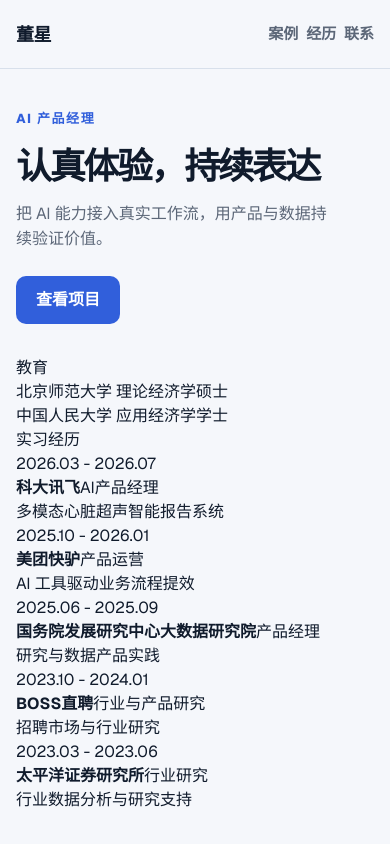
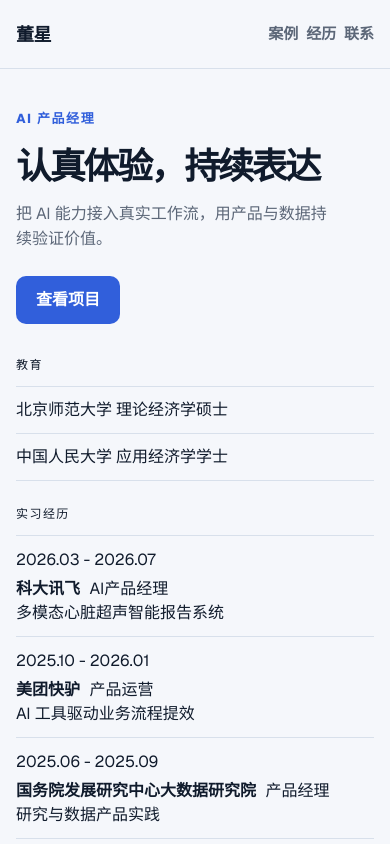
Before and after one commit to aurostars/aurostars.github.io, a Next.js app: page / in a window 390 px wide. Shown: the top 844 px of the page. Built offline with nearby package versions, Linux system fonts and the light colour scheme.

Commit message:
style: refine portfolio content hierarchy
Co-Authored-By: Aime <aime@bytedance.com>
Change-Id: I065b8003272fcbac509c3b58fdae0ffd4f8d485a

```diff
--- a/src/app/globals.css
+++ b/src/app/globals.css
@@ -205,46 +205,49 @@ button:focus-visible {
   transform: translateY(1px);
 }
 
-.hero-collage {
+.hero-profile {
   display: grid;
-  grid-template-columns: minmax(0, 0.78fr) minmax(0, 1.22fr);
-  grid-template-rows: repeat(2, minmax(0, 1fr));
-  gap: 1rem;
-  min-width: 0;
-  max-height: 22.5rem;
+  gap: 1.5rem;
+  align-self: stretch;
+  padding-left: clamp(1.5rem, 3vw, 3rem);
+  border-left: 1px solid var(--color-border);
 }
 
-.hero-shot {
-  min-width: 0;
-  margin: 0;
-  overflow: hidden;
-  border: 1px solid var(--color-border);
-  border-radius: 16px;
-  background: var(--color-surface);
+.hero-education h2,
+.hero-experience h2 {
+  margin: 0 0 0.75rem;
+  font-size: 0.75rem;
+  letter-spacing: 0.12em;
+  text-transform: uppercase;
 }
 
-.hero-shot-1 {
-  display: grid;
-  grid-row: 1 / 3;
-  place-items: center;
-  aspect-ratio: 3 / 4;
-  padding: clamp(1.5rem, 4vw, 3rem);
+.hero-education-list,
+.hero-experience-list {
+  border-top: 1px solid var(--color-border);
 }
 
-.hero-shot-2,
-.hero-shot-3 {
-  aspect-ratio: 16 / 10;
+.hero-education-list p,
+.hero-experience-row {
+  margin: 0;
+  padding-block: 0.7rem;
+  border-bottom: 1px solid var(--color-border);
 }
 
-.hero-shot img {
-  width: 100%;
-  height: 100%;
-  object-fit: cover;
+.hero-experience-row {
+  display: grid;
+  grid-template-columns: 7rem minmax(0, 1fr);
+  gap: 1rem;
 }
 
-.hero-shot-1 img {
-  height: auto;
-  object-fit: contain;
+.hero-experience-main p {
+  margin: 0;
+}
+
+.hero-experience-main p:first-child {
+  display: flex;
+  gap: 0.6rem;
+  align-items: baseline;
+  flex-wrap: wrap;
 }
 
 @media (max-width: 767px) {
@@ -259,23 +262,14 @@ button:focus-visible {
     font-size: clamp(2.125rem, 10vw, 2.25rem);
   }
 
-  .hero-collage {
-    grid-template-columns: 1fr;
-    grid-template-rows: auto;
-    width: 100%;
-    max-height: none;
+  .hero-profile {
+    padding-left: 0;
+    border-left: 0;
   }
 
-  .hero-shot-1,
-  .hero-shot-2,
-  .hero-shot-3 {
-    grid-row: auto;
-    width: 100%;
-    aspect-ratio: 16 / 10;
-  }
-
-  .hero-shot-1 {
-    aspect-ratio: 1;
+  .hero-experience-row {
+    grid-template-columns: 1fr;
+    gap: 0.35rem;
   }
 }
 
@@ -318,6 +312,7 @@ button:focus-visible {
 
 .case-card {
   display: grid;
+  grid-template-rows: auto 1fr auto;
   grid-row: 1;
   overflow: hidden;
   border: 1px solid var(--color-border);
@@ -389,6 +384,8 @@ button:focus-visible {
   flex-wrap: wrap;
   gap: 0.75rem 1.25rem;
   align-items: center;
+  align-self: end;
+  margin-top: auto;
 }
 
 .case-card-actions button,
--- a/src/components/case-summary-card.tsx
+++ b/src/components/case-summary-card.tsx
@@ -11,7 +11,11 @@ export function CaseSummaryCard({ project, expanded, onToggle }: CaseSummaryCard
   const cover = project.media.find((media) => !media.src.endsWith("icon.png")) ?? project.media[0];
 
   return (
-    <article className={`case-card${expanded ? " is-expanded" : ""}`} aria-labelledby={`${project.slug}-title`}>
+    <article
+      className={`case-card${expanded ? " is-expanded" : ""}`}
+      aria-labelledby={`${project.slug}-title`}
+      data-testid="case-summary-card"
+    >
       <figure className="case-card-media">
         <Image
           src={cover.src}
--- a/src/components/featured-cases.tsx
+++ b/src/components/featured-cases.tsx
@@ -12,8 +12,7 @@ export function FeaturedCases({ projects }: { projects: ProjectCase[] }) {
   return (
     <section className="cases-section site-container" id="cases" aria-labelledby="cases-title">
       <header className="section-heading compact-heading">
-        <h2 id="cases-title">代表案例</h2>
-        <p>先快速浏览项目，再展开查看完整判断与工作流程。</p>
+        <h2 id="cases-title">个人项目</h2>
       </header>
       <div className="case-grid">
         {rows.map((row) => (
```
Also changed, not shown: 1 other file (tests, documents, lock files or other folders).
